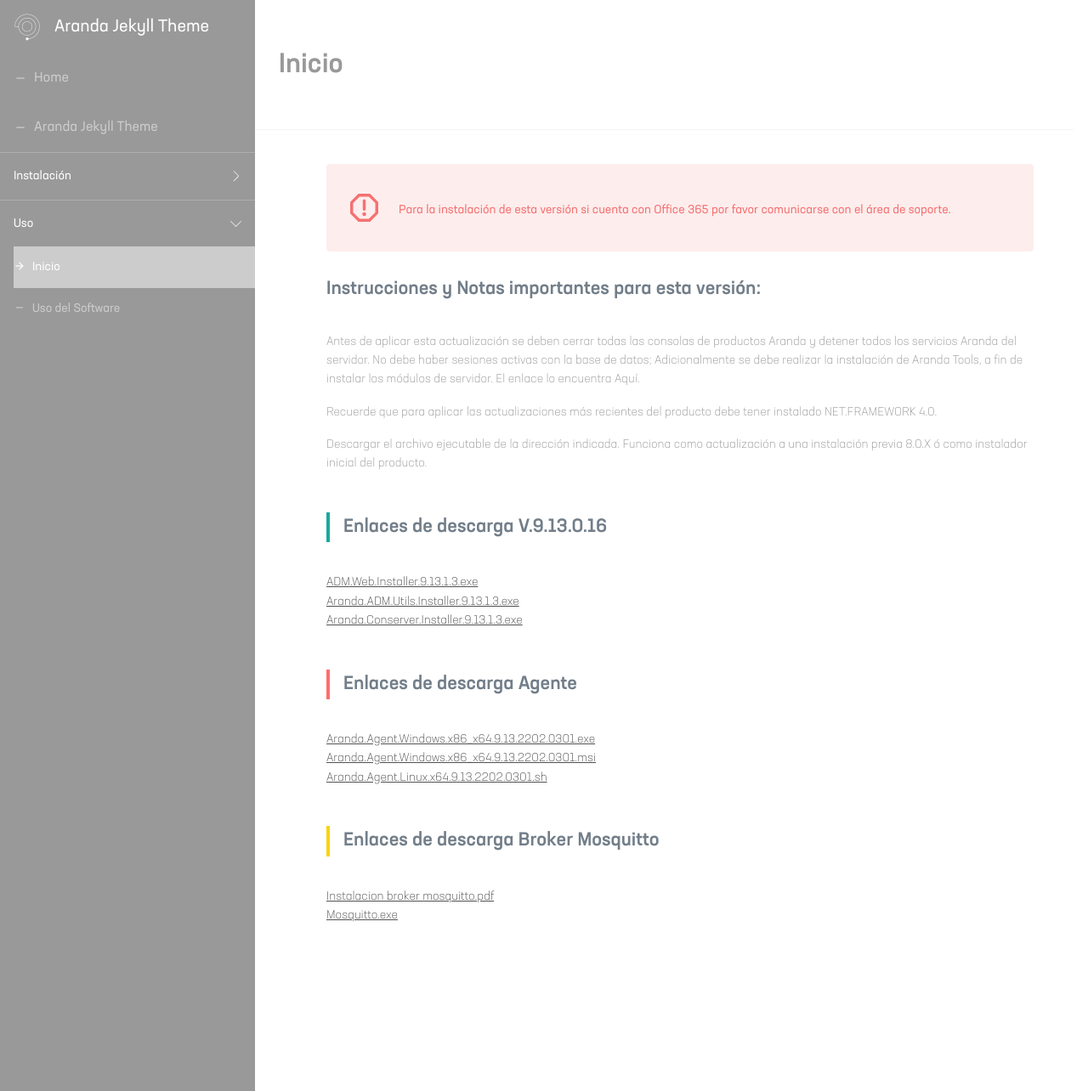
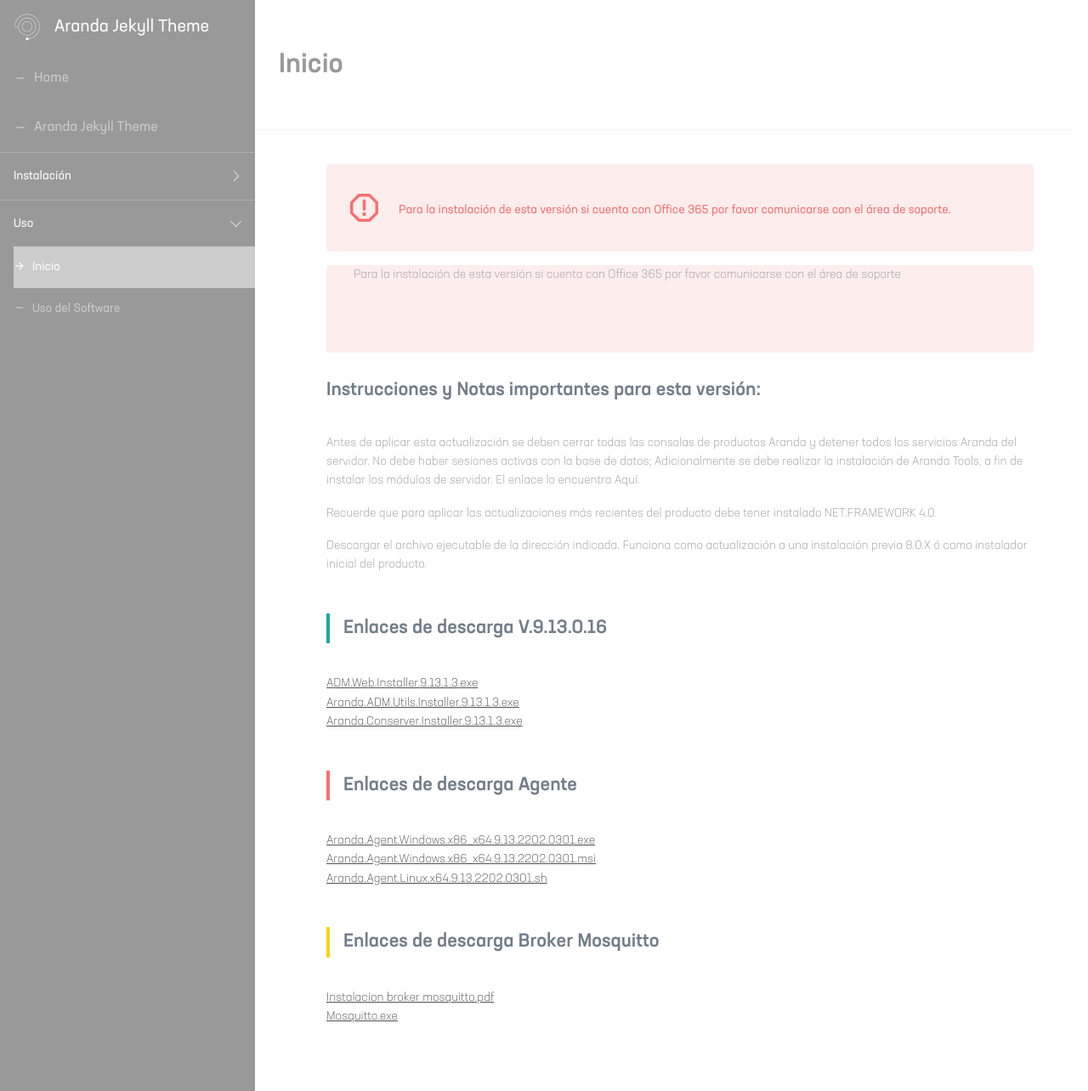
Before and after one commit to Nats85/Manuales-Aranda-Apis, a Jekyll site: the page built from docs/2.1-inicio.md, in a window 1280 px wide and 1284 px high. Shown: the whole window at 85% size. Built offline with Jekyll 4.4.1, drawn with Linux system fonts in a browser that asks for light colours.

Commit message:
Update 2.1-inicio.md

```diff
--- a/docs/2.1-inicio.md
+++ b/docs/2.1-inicio.md
@@ -6,6 +6,9 @@
 sidebar: docs
 layout: apis
 ---
+
+> Para la instalación de esta versión si cuenta con Office 365 por favor comunicarse con el área de soporte
+
 
 ####  Instrucciones y Notas importantes para esta versión:
 
```
